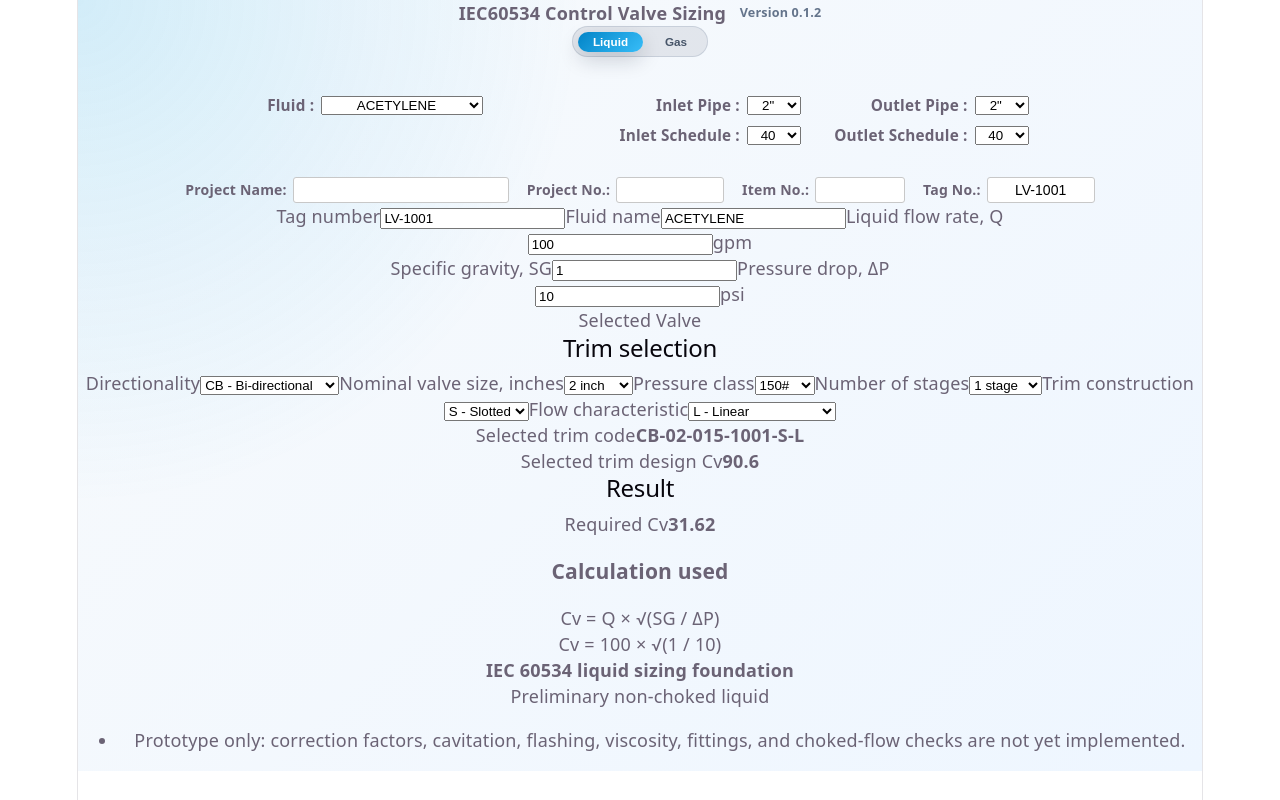
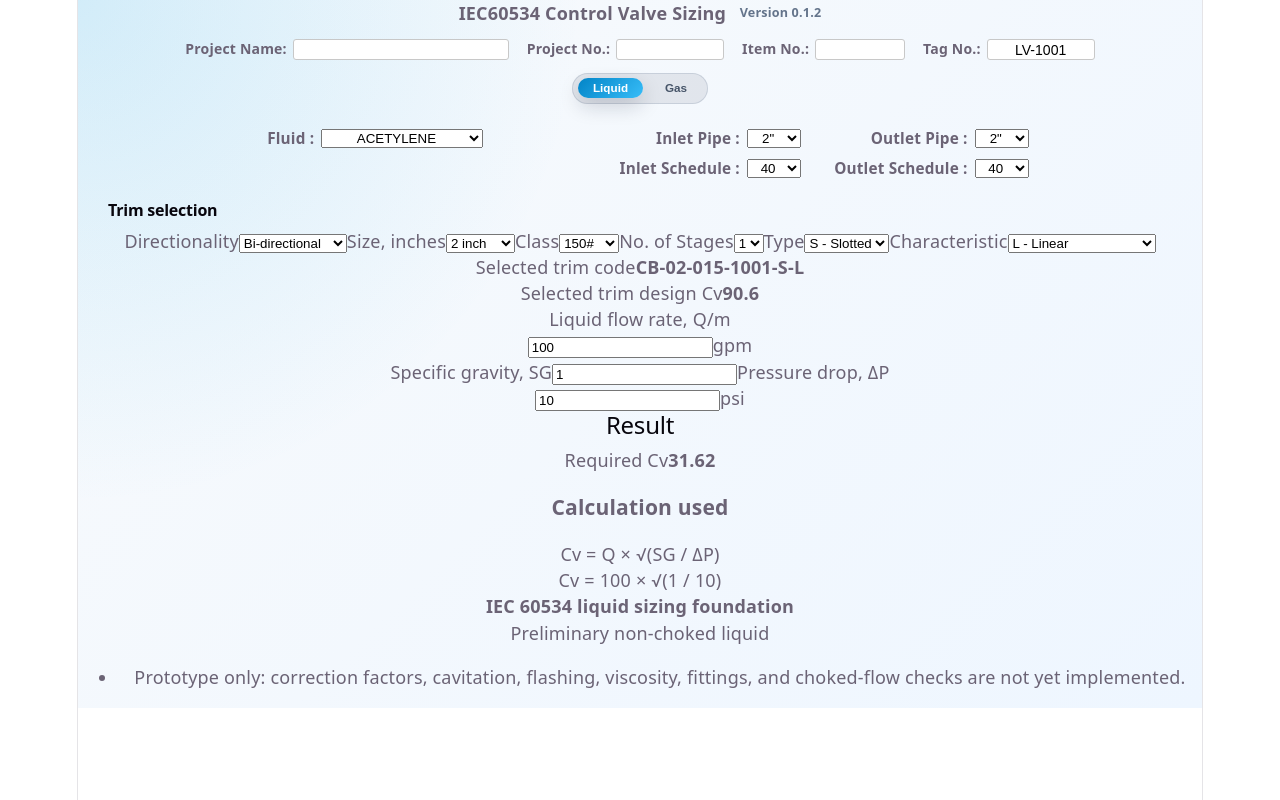
Before and after one commit to JonBradley100/control-valve-sizing, a React (Vite) app: page / in a window 1280 px wide. Built offline with nearby package versions, Linux system fonts and the light colour scheme.

Commit message:
more changes

```diff
--- a/src/App.css
+++ b/src/App.css
@@ -110,6 +110,7 @@
   flex-wrap: wrap;
   gap: 0.75rem;
   width: 100%;
+  margin-bottom: 0px;
 }
 
 .pipework-column {
@@ -178,6 +179,14 @@
   height: 0.5rem;
 }
 
+.panel-header h2 {
+  font-size: 16px;
+  font-weight: 600;
+  margin-top: 20px;
+  padding-left: 30px;
+  text-align: left;
+}
+
 /*
 XXXXXXXXXXXXXXXXXXXXXXXXXXXXXXXXXXXXX
         PROJECT DETAILS ROW
@@ -189,7 +198,7 @@ XXXXXXXXXXXXXXXXXXXXXXXXXXXXXXXXXXXXX
   grid-template-columns: 2fr 1.1fr 1.1fr 1.1fr;
   gap: 0.85rem;
   width: 100%;
-  margin-top: 0.85rem;
+  margin-top: 0.4px;
   align-items: center;
 }
 
@@ -205,17 +214,19 @@ XXXXXXXXXXXXXXXXXXXXXXXXXXXXXXXXXXXXX
   align-items: center;
   gap: 0.35rem;
   min-width: 0;
+  margin-top: 10px;
+  margin-bottom: 10px;
 }
 
 .project-detail-field label {
   font-size: 0.78rem;
   font-weight: 600;
   white-space: nowrap;
-  margin: 0;
+  margin-top: 10px;
 }
 
 .project-detail-field input {
-  height: 1.45rem;
+  height: 1.2rem;
   padding: 0.1rem 0.35rem;
   border: 1px solid #c8c8c8;
   border-radius: 3px;
@@ -272,3 +283,47 @@ XXXXXXXXXXXXXXXXXXXXXXXXXXXXXXXXXXXXX
 .tag-number-field input {
   width: 6rem;
 }
+
+/*XXXXXXXXXXXXXXXXXXXXXX*/
+/* TRIM SELECTION CODE
+/*XXXXXXXXXXXXXXXXXXXXXXX*/
+
+.trim-selection-panel {
+  padding: 6px 8px;
+}
+
+.trim-selection-header {
+  display: flex;
+  justify-content: center;
+  align-items: center;
+  text-align: center;
+  margin-bottom: 4px;
+}
+
+.trim-selection-header h2 {
+  margin: 0;
+  font-size: 14px;
+  font-weight: 600;
+  line-height: 1.1;
+}
+
+.trim-selection-grid {
+  gap: 4px 8px;
+}
+
+.trim-selection-panel .trim-selection-grid > label {
+  display: flex;
+  flex-direction: column;
+  gap: 2px;
+  font-size: 8px !important;
+  font-weight: 500;
+  line-height: 1.1;
+  color: red;
+}
+
+.trim-selection-grid select {
+  height: 20px;
+  font-size: 11px;
+  padding: 1px 4px;
+  box-sizing: border-box;
+}
--- a/src/App.jsx
+++ b/src/App.jsx
@@ -280,6 +280,61 @@ function App() {
           <div className="fluid-controls">
 
             {/*XXXXXXXXXXXXXXXXXXXXXXXXXXXXXXXXXXXXX
+            17h.        PROJECT DETAILS ROW
+            XXXXXXXXXXXXXXXXXXXXXXXXXXXXXXXXXXXXX*/}
+
+            <div className="project-details-row">
+              <div className="project-detail-field project-name-field">
+                <label htmlFor="project-name">Project Name:</label>
+                <input
+                  id="project-name"
+                  type="text"
+                  value={inputs.projectName}
+                  onChange={(event) =>
+                    updateInput("projectName", event.target.value)
+                  }
+                />
+              </div>
+
+              <div className="project-detail-field project-number-field">
+                <label htmlFor="project-number">Project No.:</label>
+                <input
+                  id="project-number"
+                  type="text"
+                  value={inputs.projectNumber}
+                  onChange={(event) =>
+                    updateInput("projectNumber", event.target.value)
+                  }
+                />
+              </div>
+
+              <div className="project-detail-field item-number-field">
+                <label htmlFor="item-number">Item No.:</label>
+                <input
+                  id="item-number"
+                  type="text"
+                  value={inputs.itemNumber}
+                  onChange={(event) =>
+                    updateInput("itemNumber", event.target.value)
+                  }
+                />
+              </div>
+
+              <div className="project-detail-field tag-number-field">
+                <label htmlFor="tag-number">Tag No.:</label>
+                <input
+                  id="tag-number"
+                  type="text"
+                  value={inputs.tagNumber}
+                  onChange={(event) =>
+                    updateInput("tagNumber", event.target.value)
+                  }
+                />
+              </div>
+            </div>
+          </div>
+
+            {/*XXXXXXXXXXXXXXXXXXXXXXXXXXXXXXXXXXXXX
             17c.        LIQUID / GAS TOGGLE ROW
             XXXXXXXXXXXXXXXXXXXXXXXXXXXXXXXXXXXXX*/}
 
@@ -451,60 +506,7 @@ function App() {
               </div>
             </div>
 
-           {/*XXXXXXXXXXXXXXXXXXXXXXXXXXXXXXXXXXXXX
-            17h.        PROJECT DETAILS ROW
-            XXXXXXXXXXXXXXXXXXXXXXXXXXXXXXXXXXXXX*/}
 
-            <div className="project-details-row">
-              <div className="project-detail-field project-name-field">
-                <label htmlFor="project-name">Project Name:</label>
-                <input
-                  id="project-name"
-                  type="text"
-                  value={inputs.projectName}
-                  onChange={(event) =>
-                    updateInput("projectName", event.target.value)
-                  }
-                />
-              </div>
-
-              <div className="project-detail-field project-number-field">
-                <label htmlFor="project-number">Project No.:</label>
-                <input
-                  id="project-number"
-                  type="text"
-                  value={inputs.projectNumber}
-                  onChange={(event) =>
-                    updateInput("projectNumber", event.target.value)
-                  }
-                />
-              </div>
-
-              <div className="project-detail-field item-number-field">
-                <label htmlFor="item-number">Item No.:</label>
-                <input
-                  id="item-number"
-                  type="text"
-                  value={inputs.itemNumber}
-                  onChange={(event) =>
-                    updateInput("itemNumber", event.target.value)
-                  }
-                />
-              </div>
-
-              <div className="project-detail-field tag-number-field">
-                <label htmlFor="tag-number">Tag No.:</label>
-                <input
-                  id="tag-number"
-                  type="text"
-                  value={inputs.tagNumber}
-                  onChange={(event) =>
-                    updateInput("tagNumber", event.target.value)
-                  }
-                />
-              </div>
-            </div>
-          </div>
 
           {/*XXXXXXXXXXXXXXXXXXXXXXXXXXXXXXXXXXXXX
           17i.        DATABASE ERROR MESSAGES
@@ -530,20 +532,13 @@ function App() {
 
       <section className="content-grid">
 
-       {/* XXXXXXXXXXXXXXXXXXXXXXXXXXXXXXXXXXXXX
-        17k.        INPUT PANEL
-        XXXXXXXXXXXXXXXXXXXXXXXXXXXXXXXXXXXXX */}
-
-        <InputPanel inputs={inputs} onInputChange={updateInput} />
-
         {/*XXXXXXXXXXXXXXXXXXXXXXXXXXXXXXXXXXXXX
-        17l.        TRIM SELECTION PANEL
+        17k.        TRIM SELECTION PANEL
         XXXXXXXXXXXXXXXXXXXXXXXXXXXXXXXXXXXXX*/}
 
         <section className="panel">
           <div className="panel-header">
             <div>
-              <p className="eyebrow">Selected Valve</p>
               <h2>Trim selection</h2>
             </div>
           </div>
@@ -557,13 +552,13 @@ function App() {
                   updateSelectedValve("directionality", event.target.value)
                 }
               >
-                <option value="CB">CB - Bi-directional</option>
-                <option value="CU">CU - Uni-directional</option>
+                <option value="CB">Bi-directional</option>
+                <option value="CU">Uni-directional</option>
               </select>
             </label>
 
             <label>
-              Nominal valve size, inches
+              Size, inches
               <select
                 value={selectedValve.size}
                 onChange={(event) =>
@@ -583,7 +578,7 @@ function App() {
             </label>
 
             <label>
-              Pressure class
+              Class
               <select
                 value={selectedValve.pressureClass}
                 onChange={(event) =>
@@ -600,22 +595,22 @@ function App() {
             </label>
 
             <label>
-              Number of stages
+              No. of Stages
               <select
                 value={selectedValve.stages}
                 onChange={(event) =>
                   updateSelectedValve("stages", event.target.value)
                 }
               >
-                <option value="1">1 stage</option>
-                <option value="2">2 stages</option>
-                <option value="3">3 stages</option>
-                <option value="4">4 stages</option>
+                <option value="1">1</option>
+                <option value="2">2</option>
+                <option value="3">3</option>
+                <option value="4">4</option>
               </select>
             </label>
 
             <label>
-              Trim construction
+              Type
               <select
                 value={selectedValve.trimType}
                 onChange={(event) =>
@@ -628,7 +623,7 @@ function App() {
             </label>
 
             <label>
-              Flow characteristic
+              Characteristic
               <select
                 value={selectedValve.style}
                 onChange={(event) =>
@@ -658,6 +653,12 @@ function App() {
           </div>
         </section>
 
+        {/* XXXXXXXXXXXXXXXXXXXXXXXXXXXXXXXXXXXXX
+        17l.        INPUT PANEL
+        XXXXXXXXXXXXXXXXXXXXXXXXXXXXXXXXXXXXX */}
+
+        <InputPanel inputs={inputs} onInputChange={updateInput} />
+
         {/*XXXXXXXXXXXXXXXXXXXXXXXXXXXXXXXXXXXXX
         17m.        RESULT PANEL
         XXXXXXXXXXXXXXXXXXXXXXXXXXXXXXXXXXXXXX*/}
--- a/src/components/InputPanel.jsx
+++ b/src/components/InputPanel.jsx
@@ -2,25 +2,7 @@ function InputPanel({ inputs, onInputChange }) {
   return (
     <div className="panel">
       <label>
-        Tag number
-        <input
-          type="text"
-          value={inputs.tagNumber}
-          onChange={(event) => onInputChange("tagNumber", event.target.value)}
-        />
-      </label>
-
-      <label>
-        Fluid name
-        <input
-          type="text"
-          value={inputs.fluidName}
-          onChange={(event) => onInputChange("fluidName", event.target.value)}
-        />
-      </label>
-
-      <label>
-        Liquid flow rate, Q
+        Liquid flow rate, Q/m
         <div className="input-with-unit">
           <input
             type="number"
```
